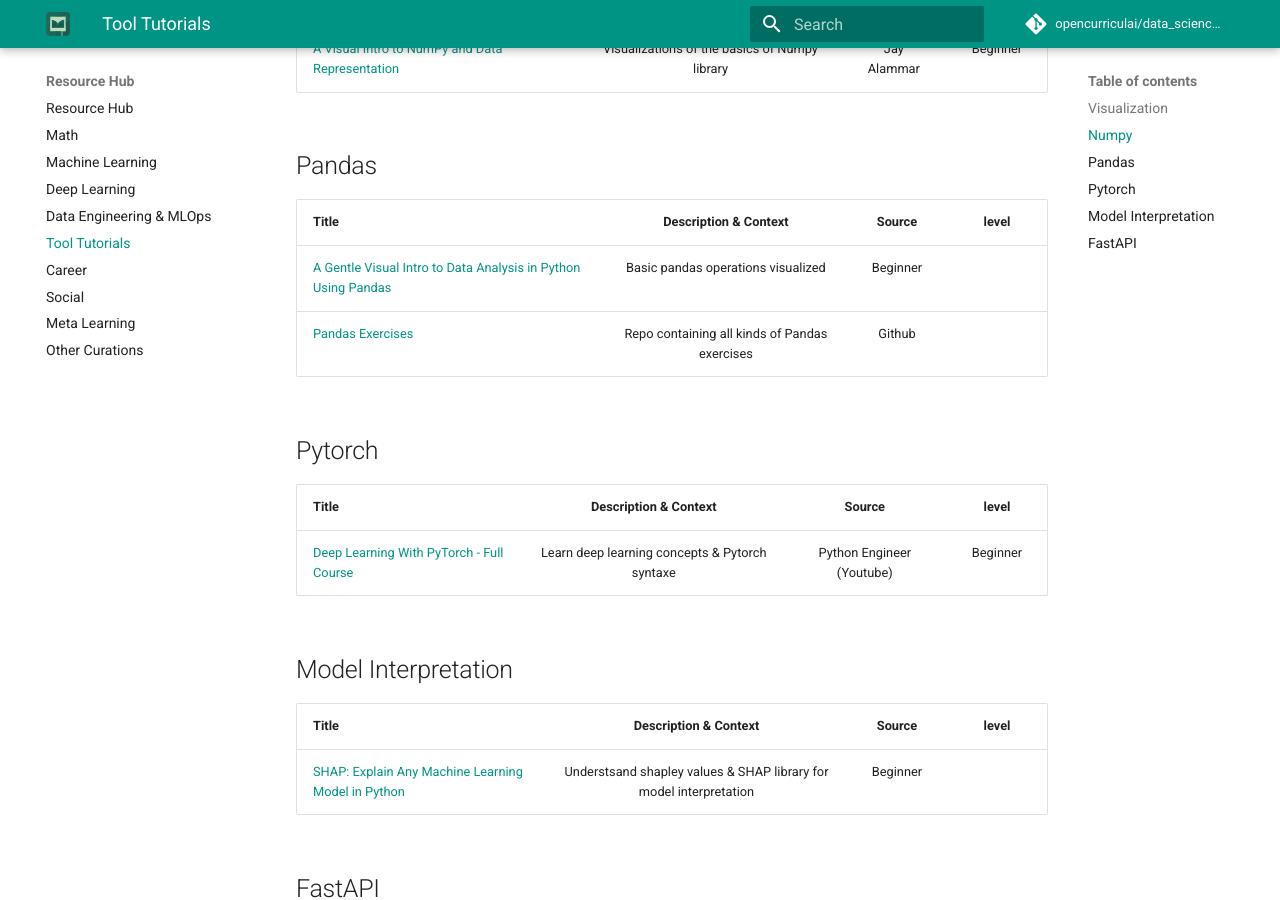
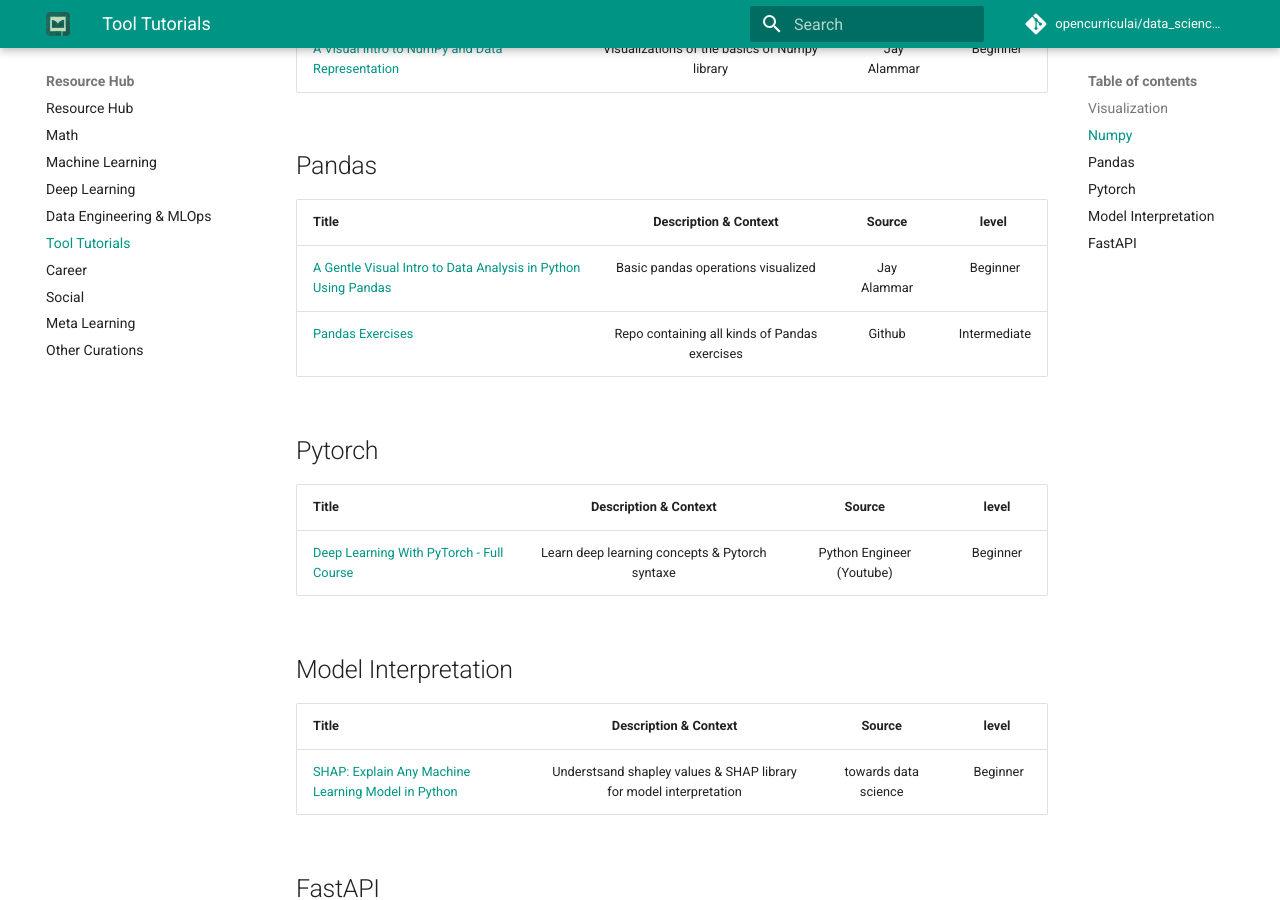
Before and after one commit to opencurriculai/data_science_curriculum, an MkDocs documentation site: the page built from docs/resource_hub/tool_tutorials/index.md, in a window 1280 px wide and 900 px high, scrolled down 497 px. Built offline with MkDocs 1.6.1 and Material for MkDocs 9.7.7, drawn with Linux system fonts in a browser that asks for light colours; comment, search, counter and statistics services are not loaded.

Commit message:
Attempt at fixing the mail chimp form by fixing h2 size
Also finish adding level to tool links

```diff
--- a/docs/resource_hub/tool_tutorials/index.md
+++ b/docs/resource_hub/tool_tutorials/index.md
@@ -16,8 +16,8 @@
 
 Title | Description & Context | Source | level
 :-- | :--: | :--: | :--:
-[A Gentle Visual Intro to Data Analysis in Python Using Pandas](https://jalammar.github.io/gentle-visual-intro-to-data-analysis-python-pandas/) | Basic pandas operations visualized | Beginner
-[Pandas Exercises](https://github.com/guipsamora/pandas_exercises) | Repo containing all kinds of Pandas exercises | Github
+[A Gentle Visual Intro to Data Analysis in Python Using Pandas](https://jalammar.github.io/gentle-visual-intro-to-data-analysis-python-pandas/) | Basic pandas operations visualized | Jay Alammar | Beginner
+[Pandas Exercises](https://github.com/guipsamora/pandas_exercises) | Repo containing all kinds of Pandas exercises | Github | Intermediate
 
 ## Pytorch
 
@@ -29,7 +29,7 @@
 
 Title | Description & Context | Source | level
 :-- | :--: | :--: | :--:
-[SHAP: Explain Any Machine Learning Model in Python](https://towardsdatascience.com/shap-explain-any-machine-learning-model-in-python-24207127cad7) | Understsand shapley values & SHAP library for model interpretation | Beginner
+[SHAP: Explain Any Machine Learning Model in Python](https://towardsdatascience.com/shap-explain-any-machine-learning-model-in-python-24207127cad7) | Understsand shapley values & SHAP library for model interpretation | towards data science | Beginner
 
 ## FastAPI
 
```
Also changed, not shown: docs/index.md (+1 -0 lines).
